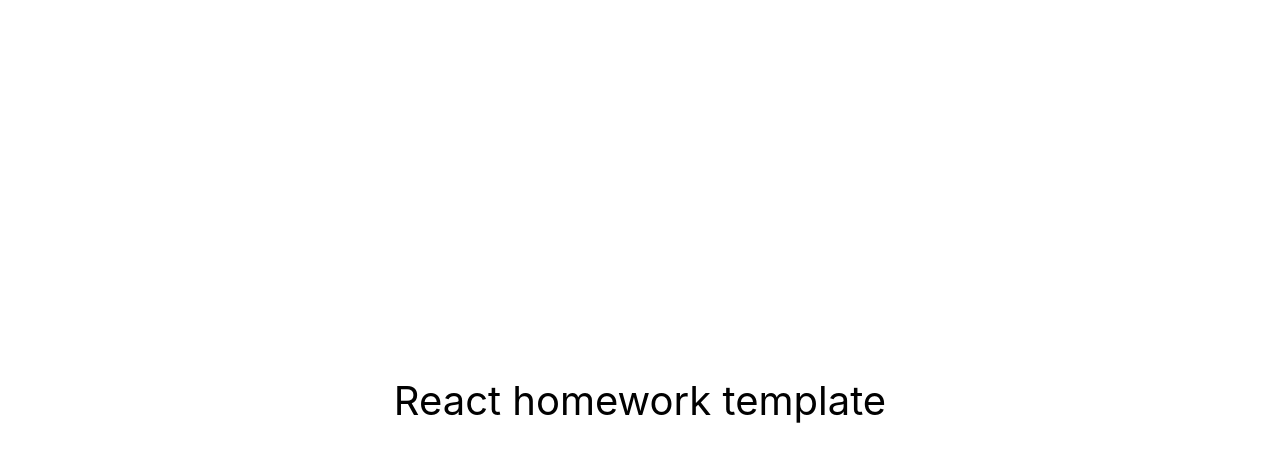
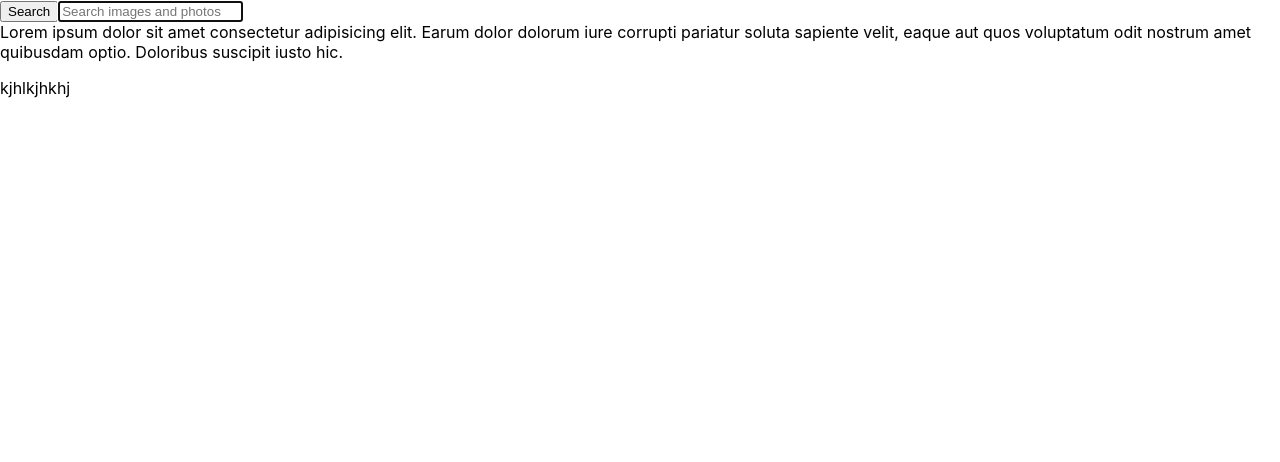
Before and after one commit to Andrzej33/goit-react-hw-03-image-finder, a React (Create React App) app: page / in a window 1280 px wide. Shown: the top 462 px of the page. Built offline with nearby package versions, Linux system fonts and the light colour scheme.

Commit message:
create overuse button

```diff
--- a/package.json
+++ b/package.json
@@ -2,7 +2,7 @@
   "name": "react-homework-template",
   "version": "0.1.0",
   "private": true,
-  "homepage": "https://goitacademy.github.io/react-homework-template/",
+  "homepage": "https://Andrzej33.github.io/goit-react-hw-03-image-finder/",
   "dependencies": {
     "@testing-library/jest-dom": "^5.16.3",
     "@testing-library/react": "^12.1.4",
--- a/public/index.html
+++ b/public/index.html
@@ -60,6 +60,7 @@
   <body>
     <noscript>You need to enable JavaScript to run this app.</noscript>
     <div id="root"></div>
+    <div id="modal-root"></div>
     <!--
       This HTML file is a template.
       If you open it directly in the browser, you will see an empty page.
--- a/src/components/App.jsx
+++ b/src/components/App.jsx
@@ -1,16 +1,30 @@
-export const App = () => {
+import {Component} from 'react';
+import { Modal } from './Modal/Modal';
+import { Searchbar } from './Searchbar/Searchbar';
+
+
+
+
+
+export class App extends Component {
+
+
+
+
+
+
+
+
+ render(){
   return (
-    <div
-      style={{
-        height: '100vh',
-        display: 'flex',
-        justifyContent: 'center',
-        alignItems: 'center',
-        fontSize: 40,
-        color: '#010101'
-      }}
-    >
-      React homework template
+    <>
+    <Searchbar/>
+    <div>
+      Lorem ipsum dolor sit amet consectetur adipisicing elit. Earum dolor dolorum iure corrupti pariatur soluta sapiente velit, eaque aut quos voluptatum odit nostrum amet quibusdam optio. Doloribus suscipit iusto hic.
     </div>
+    <Modal><p>kjhlkjhkhj</p></Modal>
+    </>
   );
+ }
+
 };
--- /dev/null
+++ b/src/components/Modal/Modal.jsx
@@ -0,0 +1,11 @@
+import{createPortal} from 'react-dom'
+
+const modalRoot = document.querySelector('#modal-root')
+
+export const Modal = ({children}) =>(
+ createPortal(   <div className="overlay">
+ <div className="modal">
+  {children}
+ </div>
+</div>,modalRoot)
+)
--- /dev/null
+++ b/src/components/Searchbar/Searchbar.jsx
@@ -0,0 +1,19 @@
+
+
+export const Searchbar = () =>(
+    <header className="searchbar">
+  <form className="form">
+    <button type="submit" className="button">
+      <span className="button-label">Search</span>
+    </button>
+
+    <input
+      className="input"
+      type="text"
+      autoComplete="off"
+      autoFocus
+      placeholder="Search images and photos"
+    />
+  </form>
+</header>
+)
```
Also changed, not shown: src/components/Button/Button.jsx (added, +17 -0 lines).
